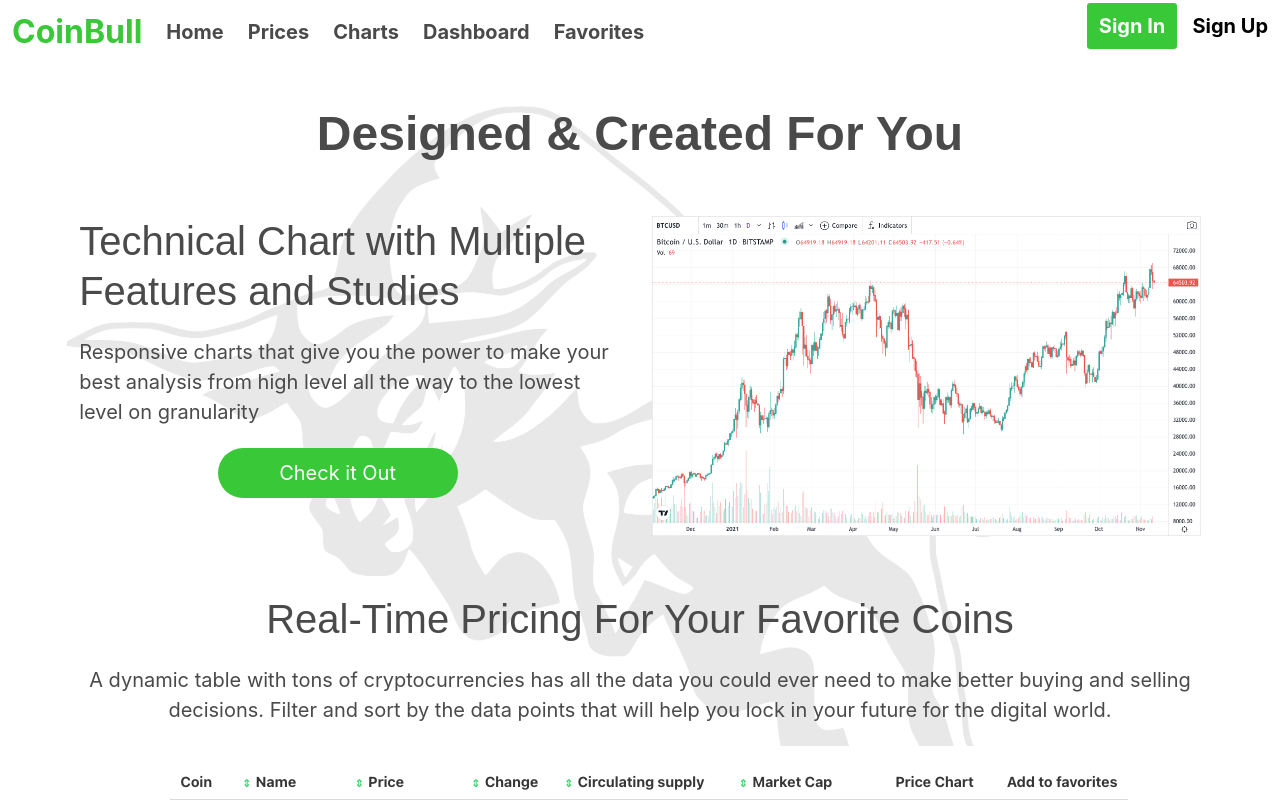
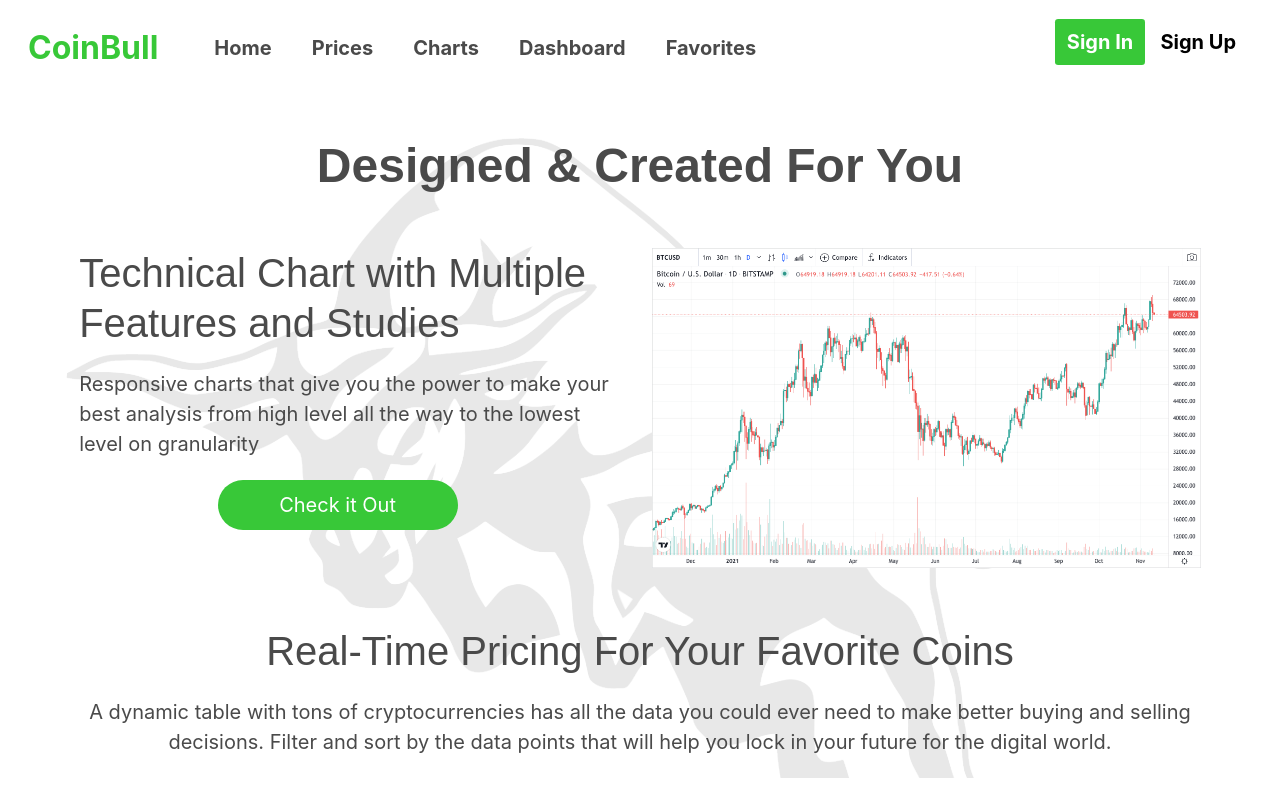
Before and after one commit to ChaseNicks/CoinBull, a React (Create React App) app in the folder client/: page / in a window 1280 px wide. Shown: the top 800 px of the page. Built offline with nearby package versions, Linux system fonts and the light colour scheme.

Commit message:
Adds padding to navbar items

```diff
--- a/client/src/components/Nav/styles/nav.css
+++ b/client/src/components/Nav/styles/nav.css
@@ -1,3 +1,15 @@
+nav {
+  padding: 1rem;
+}
+
+.navbar-brand {
+  margin-right: 1rem;
+}
+
+.navbar-item {
+  margin-right: 1rem;
+}
+
 .nav-item-styles:hover {
   border-bottom: 5px solid rgb(56, 200, 56);
   color: black !important;
```
